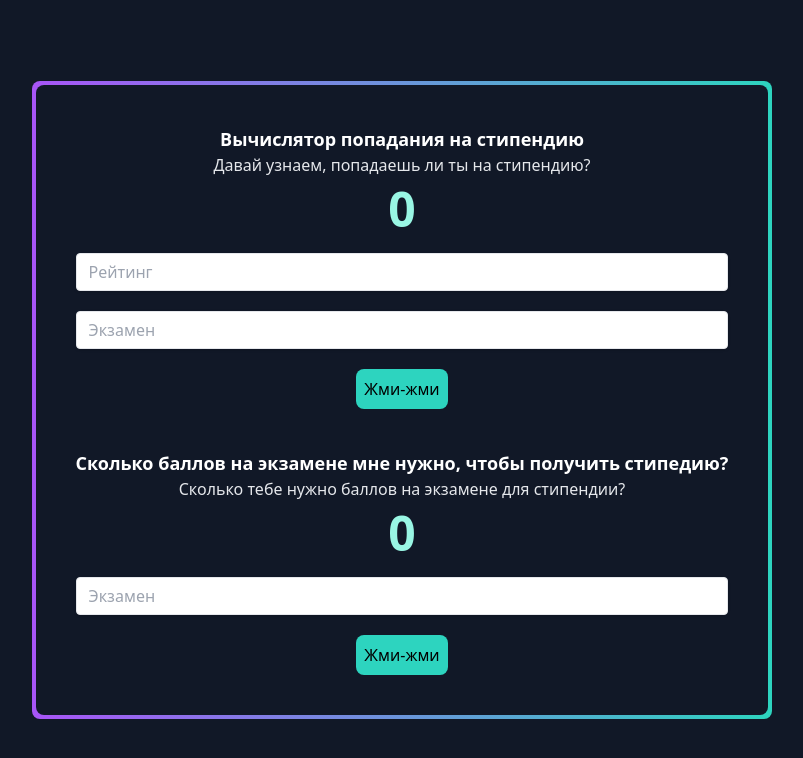
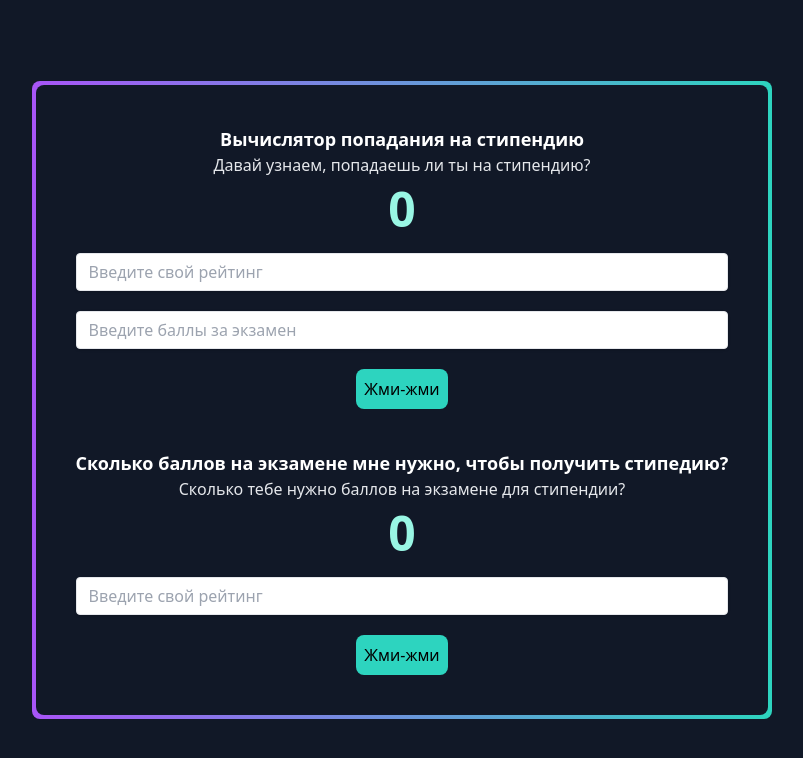
Before and after one commit to CCrypter/netlify, a Nuxt app: page / in a window 1280 px wide. Shown: the top 758 px of the page, without its empty margins (238-1041 px from the left). Built offline with nearby package versions, Linux system fonts and the light colour scheme.

Commit message:
Поправил пару вещей

```diff
--- a/app.vue
+++ b/app.vue
@@ -5,15 +5,15 @@
         <h1 class="text-white text-lg font-bold text-center">Вычислятор попадания на стипендию</h1>
         <p class="text-gray-200 text-center">{{result}}</p>
         <p class="text-teal-200 text-5xl font-bold text-center mt-2 mb-5">{{score}}</p>
-        <input class="shadow appearance-none border rounded w-full py-2 px-3 mb-5 text-gray-700 leading-tight focus:outline-none focus:shadow-outline" min="0" max="100" v-model="rating" type="number" @input="filterInput" placeholder="Рейтинг">
-        <input class="shadow appearance-none border rounded w-full py-2 px-3 mb-5 text-gray-700 leading-tight focus:outline-none focus:shadow-outline" min="0" max="100" v-model="exam" type="number" @input="filterInput" placeholder="Экзамен">
+        <input class="shadow appearance-none border rounded w-full py-2 px-3 mb-5 text-gray-700 leading-tight focus:outline-none focus:shadow-outline" min="0" max="100" v-model="rating" type="number" @input="filterInput" placeholder="Введите свой рейтинг">
+        <input class="shadow appearance-none border rounded w-full py-2 px-3 mb-5 text-gray-700 leading-tight focus:outline-none focus:shadow-outline" min="0" max="100" v-model="exam" type="number" @input="filterInput" placeholder="Введите баллы за экзамен">
         <div class ="flex items-center justify-center">
           <button class="rounded-lg bg-teal-400 flex items-center justify-center p-2" @click = 'scoresolver'>Жми-жми</button>
         </div>
         <h1 class="text-white text-lg font-bold text-center mt-10">Сколько баллов на экзамене мне нужно, чтобы получить стипедию?</h1>
         <p class="text-gray-200 text-center">{{result1}}</p>
         <p class="text-teal-200 text-5xl font-bold text-center mt-2 mb-5">{{score1}}</p>
-        <input class="shadow appearance-none border rounded w-full py-2 px-3 mb-5 text-gray-700 leading-tight focus:outline-none focus:shadow-outline" min="0" max="100" v-model="rating1" type="number" @input="filterInput" placeholder="Экзамен">
+        <input class="shadow appearance-none border rounded w-full py-2 px-3 mb-5 text-gray-700 leading-tight focus:outline-none focus:shadow-outline" min="0" max="100" v-model="rating1" type="number" @input="filterInput" placeholder="Введите свой рейтинг">
         <div class ="flex items-center justify-center">
           <button class="rounded-lg bg-teal-400 flex items-center justify-center p-2" @click = 'scoresolver1'>Жми-жми</button>
         </div>
```
